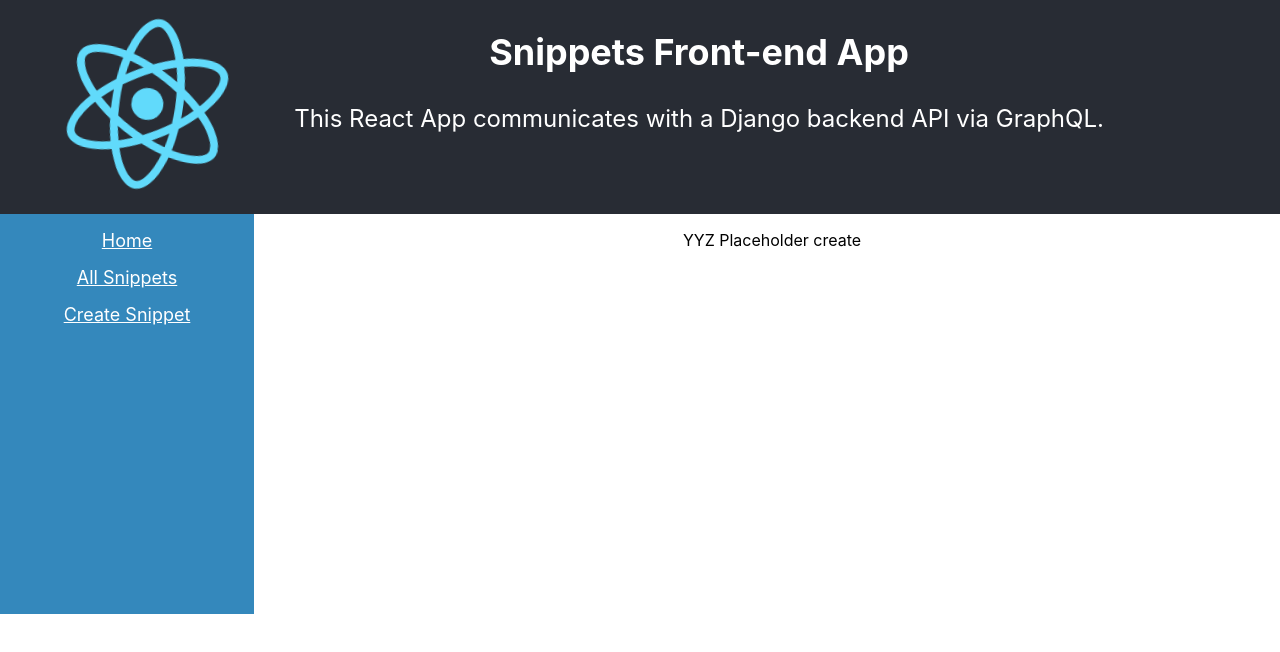
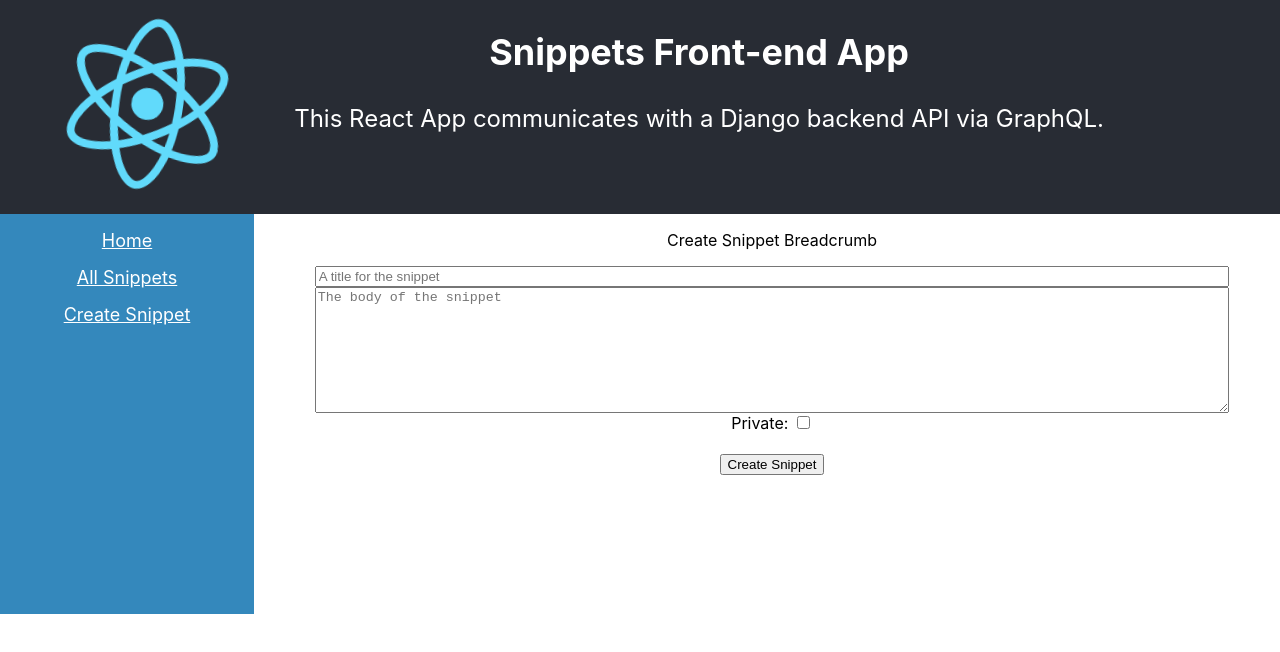
Before and after one commit to Anthony-J-Garot/snippets-front-end, a React (Create React App) app: page /snippet/create in a window 1280 px wide. Shown: the top 652 px of the page. Built offline with nearby package versions, Linux system fonts and the light colour scheme; no server answers.

Commit message:
Fixes Create Snippet route

```diff
--- a/src/App.js
+++ b/src/App.js
@@ -8,7 +8,7 @@ function Navbar() {
 		<div className="navbar">
 			<p><Link to="/">Home</Link></p>
 			<p><Link to="/snippet">All Snippets</Link></p>
-			<p><Link to="/create_snippet">Create Snippet</Link></p>
+			<p><Link to="/snippet/create">Create Snippet</Link></p>
 		</div>
 	);
 }
--- a/src/Main.js
+++ b/src/Main.js
@@ -25,7 +25,7 @@ const Main = () => {
 		<Switch> {/* The Switch decides which component to show based on the current URL.*/}
 			<Route exact path='/' component={Home}></Route>
 			<Route exact path='/snippet' component={AllSnippets}></Route>
-			<Route exact path='/create_snippet' component={CreateSnippet}></Route>
+			<Route exact path='/snippet/create' component={CreateSnippet}></Route>
 
 			{/* This will capture an update URL, e.g. /snippets/1 */}
 			<Route path={`/snippet/:snippetId`}>
--- a/src/pages/CreateSnippet/index.js
+++ b/src/pages/CreateSnippet/index.js
@@ -40,7 +40,7 @@ const CreateSnippet = () => {
 
 	return (
 		<div>
-			<p>AllSnippets Breadcrumb</p>
+			<p>Create Snippet Breadcrumb</p>
 			<form onSubmit={(e) => {
 				e.preventDefault();
 				createSnippet();
```
